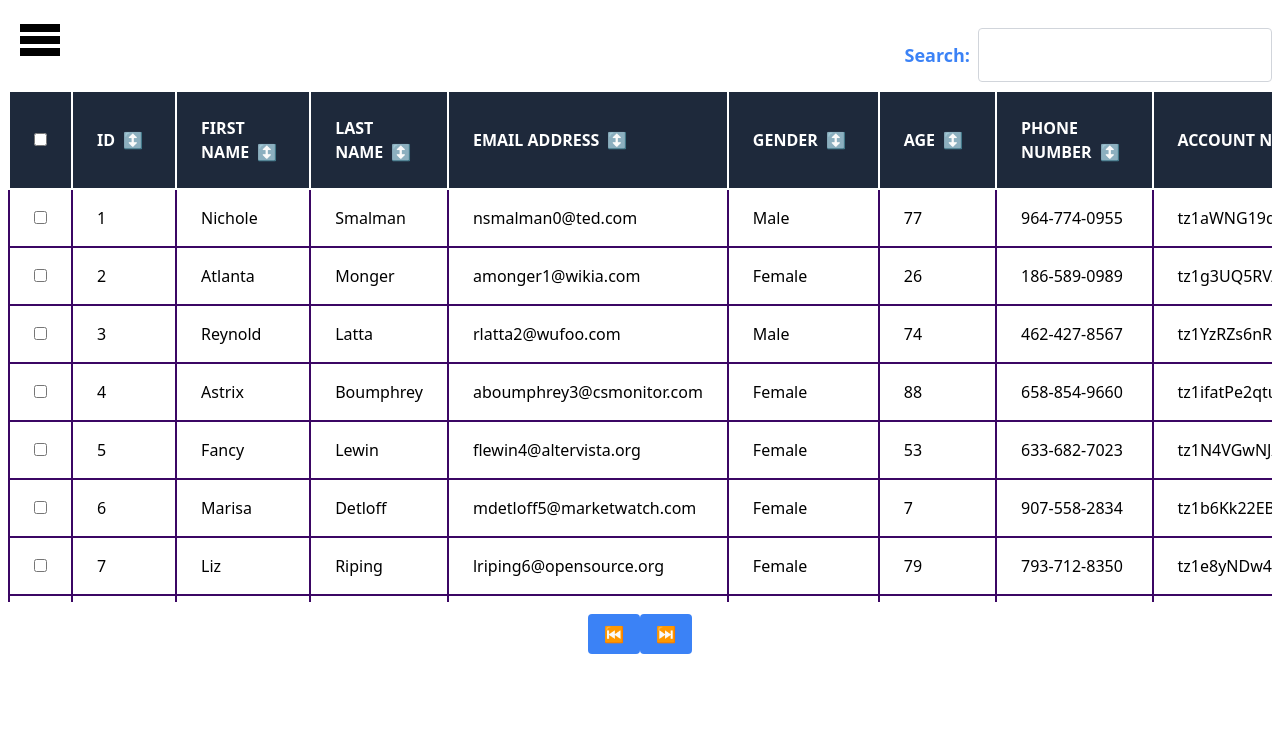
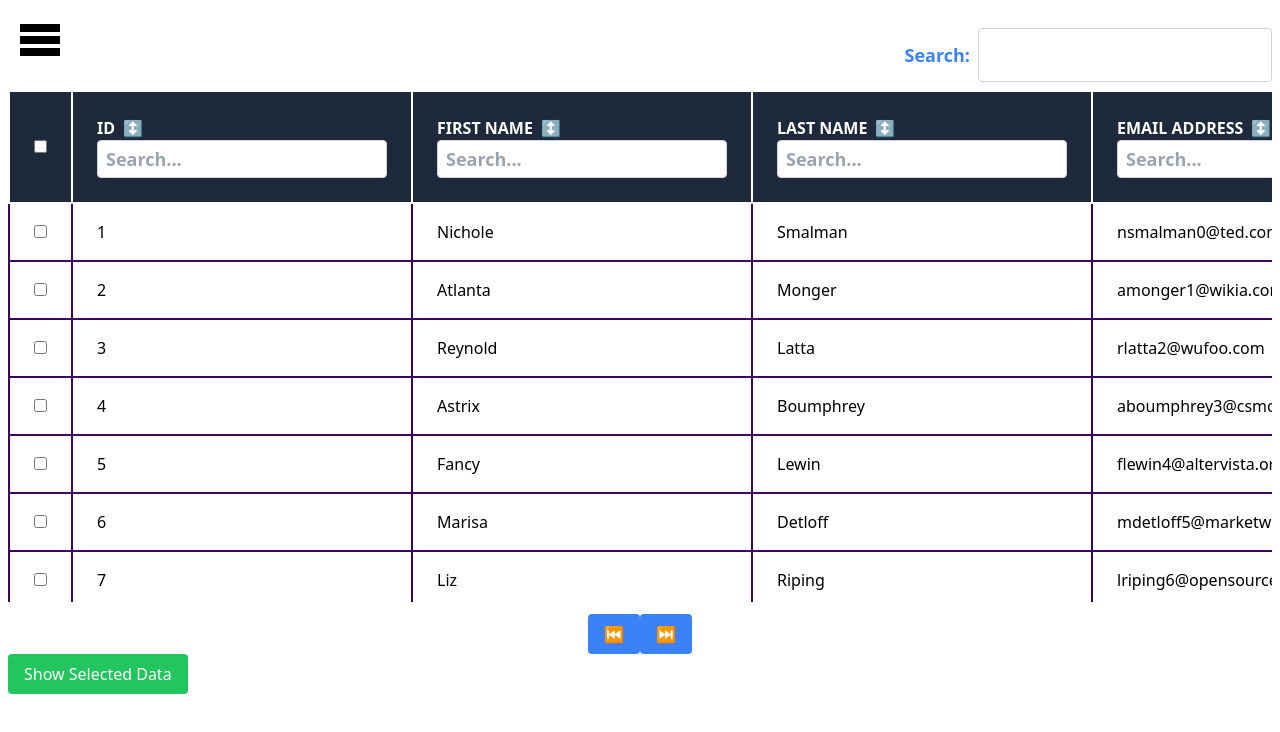
Before and after one commit to Abhishek4298/Generic-Component, a React (Create React App) app: page /table in a window 1280 px wide. Shown: the top 732 px of the page. Built offline with nearby package versions, Linux system fonts and the light colour scheme.

Commit message:
added column wise filter, also modified for hide & show selected row on button click & added some logic for dynamic

```diff
--- a/src/CustomRoute.js
+++ b/src/CustomRoute.js
@@ -7,10 +7,18 @@ import Table from "./components/table";
 import Data from "./components/table/data.json";
 import COLUMNS from "./components/table/COLUMNS";
 import { useMemo } from "react";
+import ColumnFilter from "./components/table/ColumnFilter";
 
 const CustomRoute = () => {
   const columns = useMemo(() => COLUMNS, []);
   const data = useMemo(() => Data, []);
+
+  const defaultColumn = useMemo(() => {
+    return {
+      Filter: ColumnFilter
+    }
+  }, []);
+
   const handleClick = () => {
     alert("Button clicked!");
   };
@@ -102,6 +110,10 @@ const CustomRoute = () => {
               showFilters={true}
               showSorting={true}
               defaultPageSize={10}
+              headerBgColor=""
+              defaultColumn = {defaultColumn}
+              showColumnFilter={true}
+              filteredColumns={["first_name", "email"]}
             />
           }
         />
--- a/src/components/table/COLUMNS.js
+++ b/src/components/table/COLUMNS.js
@@ -1,5 +1,5 @@
 const COLUMNS = [
-    { Header: "ID", accessor: "id" },
+    { Header: "ID", accessor: "id", disableFilter: true },
     { Header: "First Name", accessor: "first_name" },
     { Header: "Last Name", accessor: "last_name" },
     { Header: "Email Address", accessor: "email" },
--- /dev/null
+++ b/src/components/table/ColumnFilter.js
@@ -0,0 +1,17 @@
+import React from "react";
+
+const ColumnFilter = ({ column }) => {
+  const { filterValue, setFilter } = column;
+  return (
+    <div>
+      <input
+        className="border border-gray-300 rounded px-2 py-1 text-lg text-black"
+        value={filterValue || ""}
+        onChange={(e) => setFilter(e.target.value)}
+        placeholder="Search..."
+      />
+    </div>
+  );
+};
+
+export default ColumnFilter;
--- a/src/components/table/index.js
+++ b/src/components/table/index.js
@@ -1,7 +1,8 @@
-import React from "react";
+import React, { useState } from "react";
 import {
   useTable,
   useGlobalFilter,
+  useFilters,
   useSortBy,
   useRowSelect,
   usePagination,
@@ -17,15 +18,33 @@ const Table = ({
   showFilters,
   showSorting,
   defaultPageSize,
+  headerBgColor,
+  defaultColumn,
+  showColumnFilter,
+  filteredColumns,
 }) => {
+  const [showSelectedData, setShowSelectedData] = useState(false);
+  // const modifiedColumns = columns.map((column) => {
+  //   return {
+  //     ...column,
+  //     canFilter:
+  //       showColumnFilter &&
+  //       (filteredColumns ? filteredColumns.includes(column.accessor) : true),
+  //   };
+  // });
+
+  // console.log(modifiedColumns);
+
   const tableInstance = useTable(
     {
       columns: columns,
       data: data,
+      defaultColumn: defaultColumn,
       initialState: {
         pageSize: defaultPageSize,
       },
     },
+    useFilters,
     useGlobalFilter,
     useSortBy,
     usePagination,
@@ -69,6 +88,9 @@ const Table = ({
 
   const { globalFilter } = state;
 
+  const headerBackgroundColor =
+    headerBgColor?.length > 0 ? `bg-${headerBgColor}-500` : "bg-slate-800";
+
   return (
     <div className={`${showFilters ? "pt-5" : "pt-20"}  m-2`}>
       {showFilters && (
@@ -95,7 +117,7 @@ const Table = ({
                         {...column.getHeaderProps(
                           columnIndex === 0 ? {} : column.getSortByToggleProps()
                         )}
-                        className="px-6 py-6 text-left text-md font-bold text-white uppercase bg-slate-800 border-2 border-white"
+                        className={`px-6 py-6 text-left text-md font-bold text-white uppercase ${headerBackgroundColor} border-2 border-white`}
                       >
                         {column.render("Header")}
                         {columnIndex !== 0 && (
@@ -106,6 +128,11 @@ const Table = ({
                                 : "🔼"
                               : "↕️"}
                           </span>
+                        )}
+                        {showColumnFilter && (
+                          <div>
+                            {column.canFilter ? column.render("Filter") : null}
+                          </div>
                         )}
                       </th>
                     ))
@@ -169,6 +196,25 @@ const Table = ({
                   );
                 })
               : showPagination === true &&
+                showRowSelection === false &&
+                showFilters === false &&
+                showSorting === true
+              ? page.map((row, rowIndex) => {
+                  tableInstance.prepareRow(row);
+                  return (
+                    <tr {...row.getRowProps()}>
+                      {row.cells.map((cell) => (
+                        <td
+                          {...cell.getCellProps()}
+                          className="px-6 py-4 whitespace-nowrap border-2 border-purple-950"
+                        >
+                          {cell.render("Cell")}
+                        </td>
+                      ))}
+                    </tr>
+                  );
+                })
+              : showPagination === true &&
                 showRowSelection === true &&
                 showFilters === true &&
                 showSorting === false
@@ -195,10 +241,64 @@ const Table = ({
                     </tr>
                   );
                 })
+              : showPagination === false &&
+                showRowSelection === true &&
+                showFilters === true &&
+                showSorting === false
+              ? rows.map((row, rowIndex) => {
+                  tableInstance.prepareRow(row);
+                  return (
+                    <tr
+                      {...row.getRowProps()}
+                      className={`${
+                        row.isSelected
+                          ? "bg-orange-200"
+                          : "bg-white-100, cursor-pointer"
+                      }`}
+                      onClick={() => row.toggleRowSelected()}
+                    >
+                      {row.cells.map((cell) => (
+                        <td
+                          {...cell.getCellProps()}
+                          className="px-6 py-4 whitespace-nowrap border-2 border-purple-950"
+                        >
+                          {cell.render("Cell")}
+                        </td>
+                      ))}
+                    </tr>
+                  );
+                })
               : showPagination === true &&
                 showRowSelection === true &&
                 showFilters === false &&
                 showSorting === true
+              ? page.map((row, rowIndex) => {
+                  tableInstance.prepareRow(row);
+                  return (
+                    <tr
+                      {...row.getRowProps()}
+                      className={`${
+                        row.isSelected
+                          ? "bg-orange-200"
+                          : "bg-white-100, cursor-pointer"
+                      }`}
+                      onClick={() => row.toggleRowSelected()}
+                    >
+                      {row.cells.map((cell) => (
+                        <td
+                          {...cell.getCellProps()}
+                          className="px-6 py-4 whitespace-nowrap border-2 border-purple-950"
+                        >
+                          {cell.render("Cell")}
+                        </td>
+                      ))}
+                    </tr>
+                  );
+                })
+              : showPagination === true &&
+                showRowSelection === true &&
+                showFilters === false &&
+                showSorting === false
               ? page.map((row, rowIndex) => {
                   tableInstance.prepareRow(row);
                   return (
@@ -271,7 +371,7 @@ const Table = ({
               : showPagination === false &&
                 showRowSelection === true &&
                 showFilters === false &&
-                showSorting === (false || true)
+                showSorting === false
               ? rows.map((row, rowIndex) => {
                   tableInstance.prepareRow(row);
                   return (
@@ -370,6 +470,14 @@ const Table = ({
         </div>
       )}
         {showRowSelection && (
+        <div>
+          <button
+            onClick={() => setShowSelectedData(!showSelectedData)}
+            className="bg-green-500 hover:bg-green-600 py-2 px-4 rounded text-white"
+          >
+            {showSelectedData ? "Hide Selected Data" : "Show Selected Data"}
+          </button>
+          {showSelectedData && (
             <pre>
               {selectedFlatRows.length > 0
                 ? JSON.stringify(
@@ -381,6 +489,8 @@ const Table = ({
             </pre>
           )}
         </div>
+      )}
+    </div>
   );
 };
 
```
Lines whose indentation alone changed are shown as unchanged.
